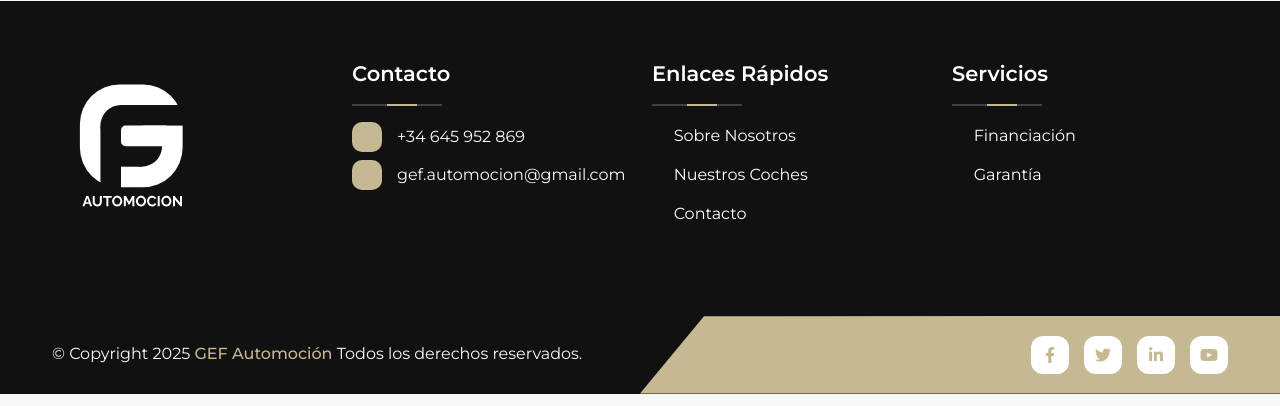
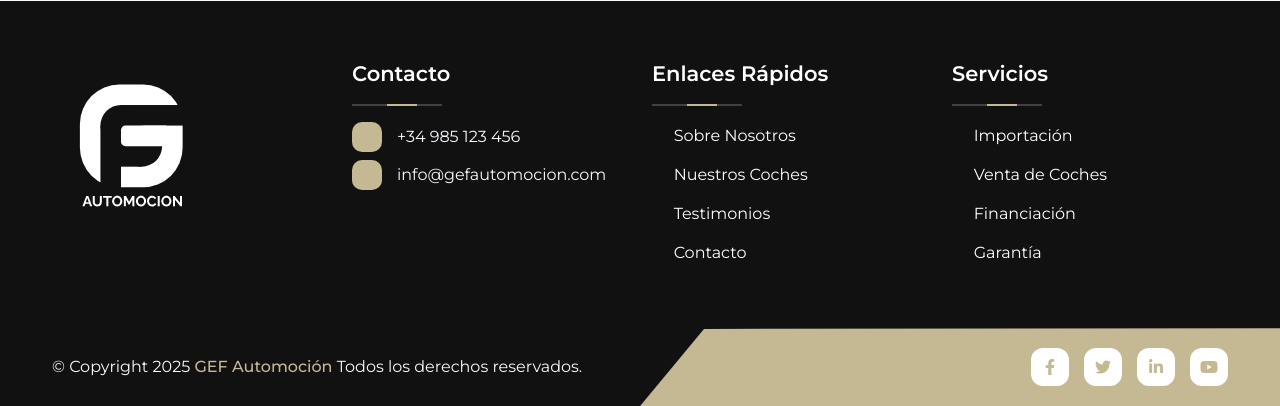
Before and after one commit to schsoluciones/GEFautomocion, a PHP site: page /vehiculoDetalle.php in a window 1280 px wide. Shown: the part 833-1239 px from the top of the page. Run offline with PHP 8.4, Linux system fonts and the light colour scheme; some web fonts are replaced.

Commit message:
deshacer cambios en vehiculo detalles

```diff
--- a/vehiculoDetalle.php
+++ b/vehiculoDetalle.php
@@ -145,8 +145,8 @@ if ($ident !== '') {
                     <div class="header-top-left">
                         <div class="header-top-contact">
                             <ul>
-                                <li><a href="mailto:gef.automocion@gmail.com"><i class="far fa-envelopes"></i> gef.automocion@gmail.com</a></li>
-                                <li><a href="tel:+34645952869"><i class="far fa-phone-volume"></i> +34 645 952 869</a></li>
+                                <li><a href="mailto:info@gefautomocion.com"><i class="far fa-envelopes"></i> info@gefautomocion.com</a></li>
+                                <li><a href="tel:+34123456789"><i class="far fa-phone-volume"></i> +34 123 456 789</a></li>
                             </ul>
                         </div>
                     </div>
@@ -228,11 +228,11 @@ if ($ident !== '') {
                     <ul>
                         <li>
                             <h6>Email</h6>
-                            <a href="mailto:gef.automocion@gmail.com"><i class="far fa-envelope"></i>gef.automocion@gmail.com</a>
+                            <a href="mailto:info@gefautomocion.com"><i class="far fa-envelope"></i>info@gefautomocion.com</a>
                         </li>
                         <li>
                             <h6>Teléfono</h6>
-                            <a href="tel:+21236547898"><i class="far fa-phone"></i>+34 645 952 869</a>
+                            <a href="tel:+21236547898"><i class="far fa-phone"></i>+34 123 456 789</a>
                         </li>
                     </ul>
                 </div>
@@ -582,8 +538,8 @@ if ($ident !== '') {
                         <div class="footer-widget-box">
                             <h4 class="footer-widget-title mb-3">Contacto</h4>
                             <ul class="footer-contact">
-                                <li class="mb-2"><a href="tel:+34645952869"><i class="far fa-phone"></i>+34 645 952 869</a></li>
-                                <li class="mb-0"><a href="mailto:gef.automocion@gmail.com"><i class="far fa-envelope"></i>gef.automocion@gmail.com</a></li>
+                                <li class="mb-2"><a href="tel:+34985123456"><i class="far fa-phone"></i>+34 985 123 456</a></li>
+                                <li class="mb-0"><a href="mailto:info@gefautomocion.com"><i class="far fa-envelope"></i>info@gefautomocion.com</a></li>
                             </ul>
                         </div>
                     </div>
@@ -593,9 +549,10 @@ if ($ident !== '') {
                         <div class="footer-widget-box list">
                             <h4 class="footer-widget-title mb-3">Enlaces Rápidos</h4>
                             <ul class="footer-list">
-                                <li><a href="nosotros"><i class="fas fa-caret-right"></i> Sobre Nosotros</a></li>
-                                <li><a href="vehiculos"><i class="fas fa-caret-right"></i> Nuestros Coches</a></li>
-                                <li><a href="contacto"><i class="fas fa-caret-right"></i> Contacto</a></li>
+                                <li><a href="#"><i class="fas fa-caret-right"></i> Sobre Nosotros</a></li>
+                                <li><a href="#"><i class="fas fa-caret-right"></i> Nuestros Coches</a></li>
+                                <li><a href="#"><i class="fas fa-caret-right"></i> Testimonios</a></li>
+                                <li><a href="#"><i class="fas fa-caret-right"></i> Contacto</a></li>
                             </ul>
                         </div>
                     </div>
@@ -605,8 +562,10 @@ if ($ident !== '') {
                         <div class="footer-widget-box list">
                             <h4 class="footer-widget-title mb-3">Servicios</h4>
                             <ul class="footer-list">
-                                <li><a href="#" data-bs-toggle="modal" data-bs-target="#financiacionModal"><i class="fas fa-caret-right"></i> Financiación</a></li>
-                                <li><a href="#" data-bs-toggle="modal" data-bs-target="#garantiaModal"><i class="fas fa-caret-right"></i> Garantía</a></li>
+                                <li><a href="#"><i class="fas fa-caret-right"></i> Importación</a></li>
+                                <li><a href="#"><i class="fas fa-caret-right"></i> Venta de Coches</a></li>
+                                <li><a href="#"><i class="fas fa-caret-right"></i> Financiación</a></li>
+                                <li><a href="#"><i class="fas fa-caret-right"></i> Garantía</a></li>
                             </ul>
                         </div>
                     </div>
@@ -657,64 +612,9 @@ if ($ident !== '') {
     <script src="assets/js/jquery-ui.min.js"></script>
     <script src="assets/js/jquery.nice-select.min.js"></script>
     <script src="assets/js/wow.min.js"></script>
+    <script src="assets/js/flex-slider.js"></script>
     <script src="assets/js/main.js"></script>
-    <script src="https://cdn.jsdelivr.net/npm/glightbox/dist/js/glightbox.min.js"></script>
-    <script>
-    (function () {
-      const root = document.documentElement;
 
-      function setHeaderHeight() {
-        const header = document.querySelector('.header');
-        const h = header ? Math.ceil(header.getBoundingClientRect().height) : 0;
-        root.style.setProperty('--header-h', h + 'px');
-      }
-
-      // Recalcular al cargar, redimensionar y cuando se abre/cierra el menú mobile
-      window.addEventListener('load', setHeaderHeight);
-      window.addEventListener('resize', setHeaderHeight);
-
-      // Eventos de Bootstrap collapse para el menú
-      document.addEventListener('shown.bs.collapse', setHeaderHeight);
-      document.addEventListener('hidden.bs.collapse', setHeaderHeight);
-
-      // Si cambia el header por cualquier motivo (sticky, logos, etc.)
-      const header = document.querySelector('.header');
-      if ('ResizeObserver' in window && header) {
-        const ro = new ResizeObserver(setHeaderHeight);
-        ro.observe(header);
-      }
-
-      // Primera llamada inmediata
-      setHeaderHeight();
-    })();
-    </script>
-    <script>
-      // Autoplay al abrir y limpiar al cerrar
-      document.addEventListener('DOMContentLoaded', function () {
-        const modalEl = document.getElementById('videoModal');
-        const iframe = document.getElementById('videoFrame');
-
-        // Cuando se va a abrir la modal
-        modalEl.addEventListener('show.bs.modal', function (event) {
-          const trigger = event.relatedTarget; // el botón que abrió la modal
-          if (!trigger) return;
-
-          const videoId = trigger.getAttribute('data-video-id');
-          const params = new URLSearchParams({
-            autoplay: 1,
-            rel: 0,
-            modestbranding: 1,
-            playsinline: 1
-          });
-          iframe.src = `https://www.youtube.com/embed/${videoId}?${params.toString()}`;
-        });
-
-        // Al cerrar la modal, limpia el src para detener la reproducción
-        modalEl.addEventListener('hidden.bs.modal', function () {
-          iframe.src = '';
-        });
-      });
-    </script>
     <script>
         // Iniciar Flexslider cuando las imágenes estén listas
         $(window).on('load', function(){
```
Also changed, not shown: other parts of vehiculoDetalle.php (+0 -49 lines).
